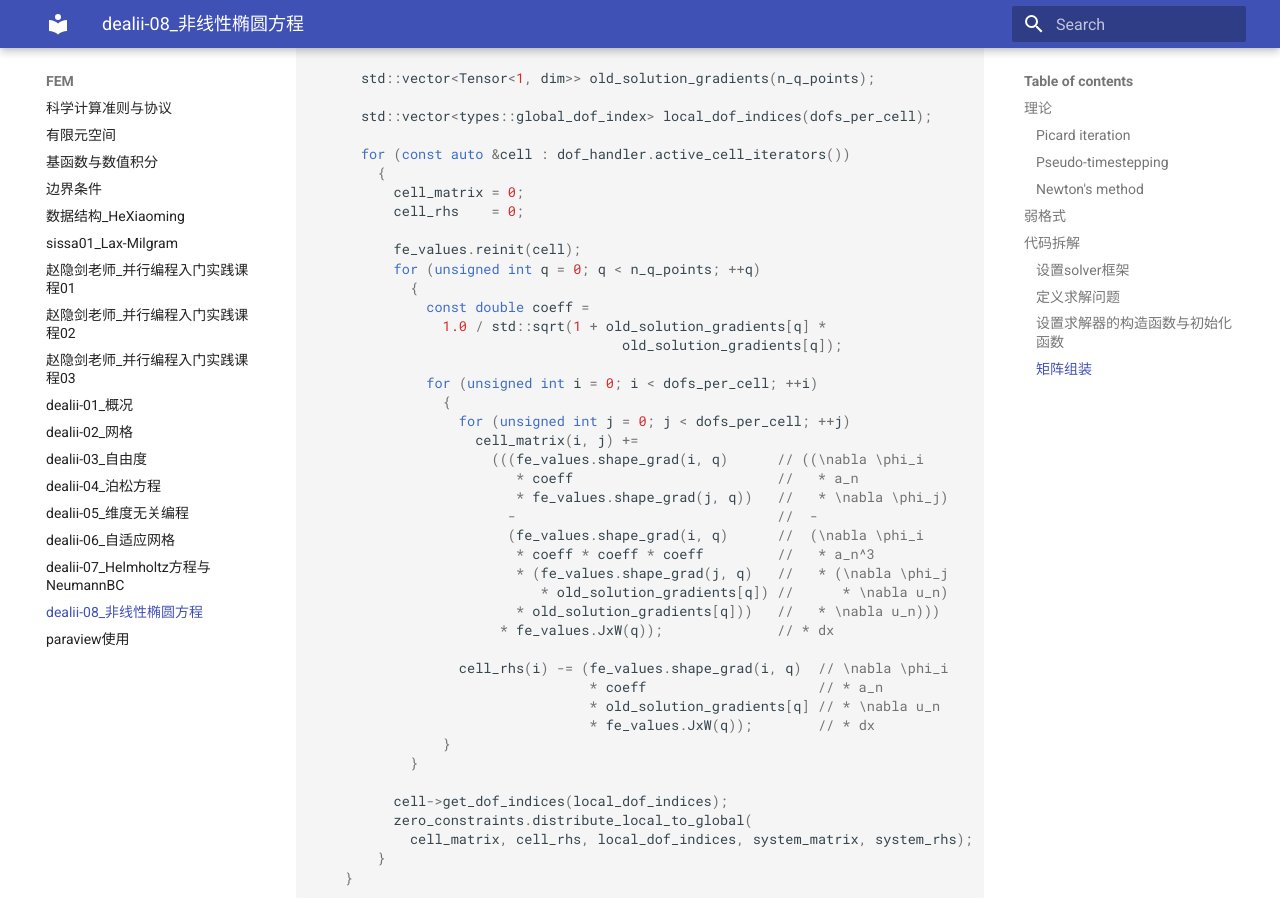
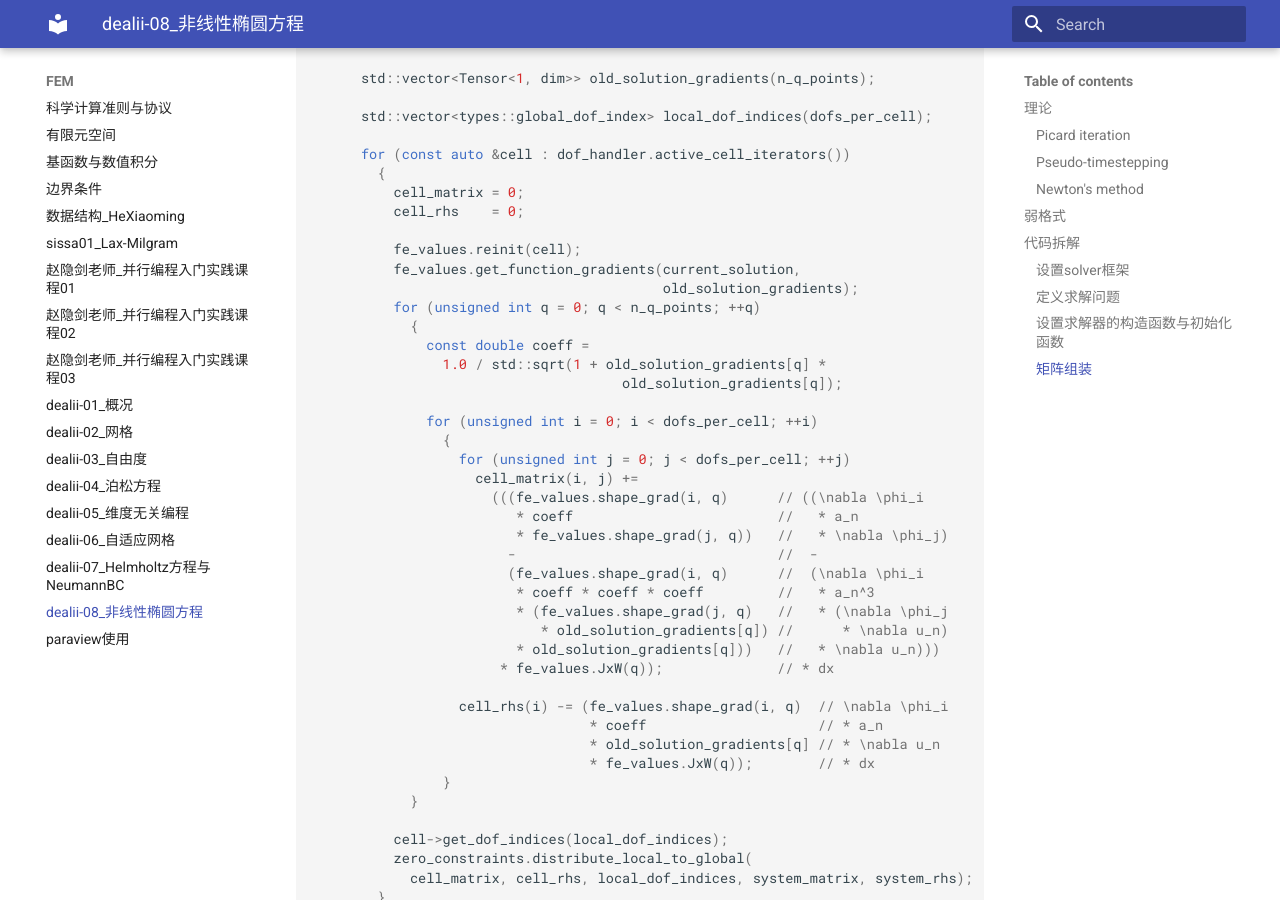
Before and after one commit to ymma98/technotes, an MkDocs documentation site: the page built from docs/FEM/dealii-08_非线性椭圆方程.md, in a window 1280 px wide and 900 px high, scrolled down 10054 px. Built offline with MkDocs 1.6.1 and Material for MkDocs 9.7.7, drawn with Linux system fonts in a browser that asks for light colours; part of the change alters nothing that is shown.

Commit message:
docs/FEM/dealii-08_非线性椭圆方程.md updated from https://stackedit.cn/

```diff
--- a/docs/FEM/dealii-08_非线性椭圆方程.md
+++ b/docs/FEM/dealii-08_非线性椭圆方程.md
@@ -415,6 +415,8 @@ $$
           cell_rhs    = 0;
 
           fe_values.reinit(cell);
+          fe_values.get_function_gradients(current_solution,
+                                           old_solution_gradients);
           for (unsigned int q = 0; q < n_q_points; ++q)
             {
               const double coeff =
@@ -454,8 +456,8 @@ $$
 
 
 <!--stackedit_data:
-eyJoaXN0b3J5IjpbLTIwOTM3ODQxMTQsMTk0NTcxMTUwNywtMT
-AwNjQ0NDEwMCwxMjk3OTEwOTI3LDEwOTY5NTQ3NjgsMjA3MDE5
-MzIwOCwtMTcyNjgzOTc5OSwxMzc5MDMwMjQ3LC0xMzkxMDQ1Mj
-A3LDE5NDU0NDQyODFdfQ==
+eyJoaXN0b3J5IjpbLTgxNzEzODU0NywtMjA5Mzc4NDExNCwxOT
+Q1NzExNTA3LC0xMDA2NDQ0MTAwLDEyOTc5MTA5MjcsMTA5Njk1
+NDc2OCwyMDcwMTkzMjA4LC0xNzI2ODM5Nzk5LDEzNzkwMzAyND
+csLTEzOTEwNDUyMDcsMTk0NTQ0NDI4MV19
 -->
```
